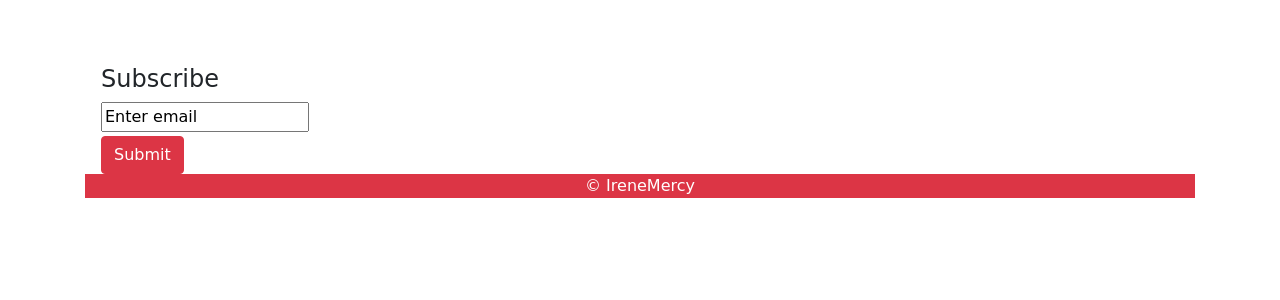
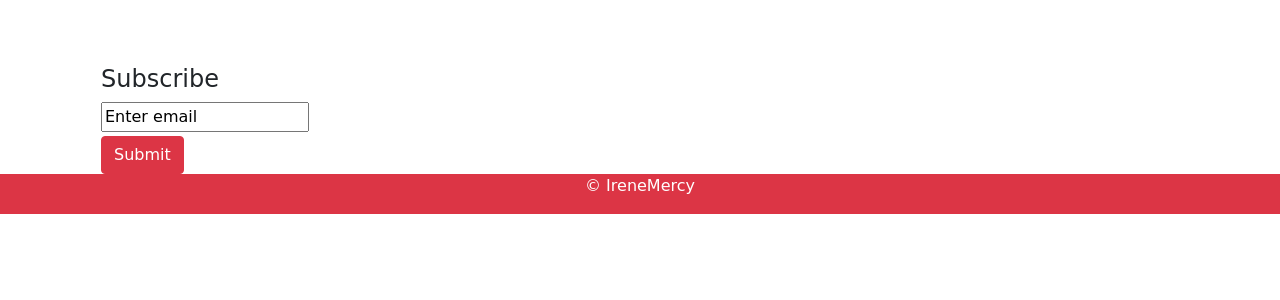
Before and after one commit to IreneMercy/Blogyou, a Python web app: template app/templates/index.html in a window 1280 px wide. Shown: the part 56-356 px from the top of the page. Run offline with Jinja, Linux system fonts and the light colour scheme; the template is opened without the code that fills it, so the values that code supplies are empty; some libraries are stand-ins or nearby versions; some web fonts are replaced.

Commit message:
modify footer

```diff
--- a/app/templates/index.html
+++ b/app/templates/index.html
@@ -54,10 +54,14 @@
 
 
   </div>
-  <footer>
-        <div class="col-md-12 bg-danger">
-          <p class="text-center text-white">&copy; IreneMercy</p>
-        </div>
-  </footer>
 </div>
+<footer>
+  <div class="container-fluid">
+    <div class="row  bg-danger">
+      <div class="col-md-12">
+        <p class="text-center text-white">&copy; IreneMercy</p>
+      </div>
+    </div>
+  </div>
+</footer>
 {%  endblock %}
```
